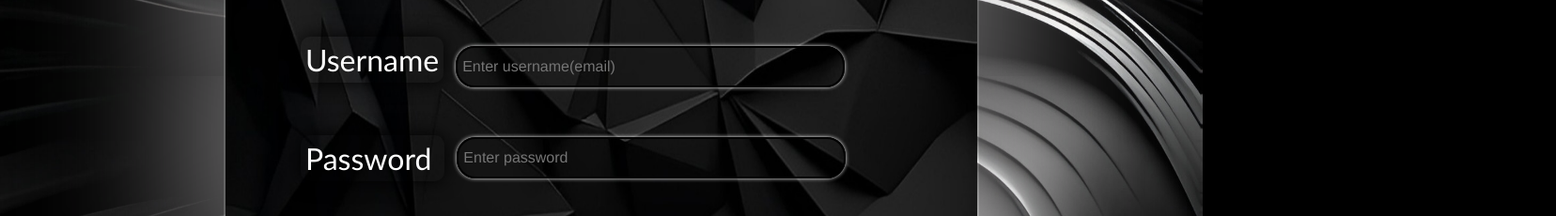
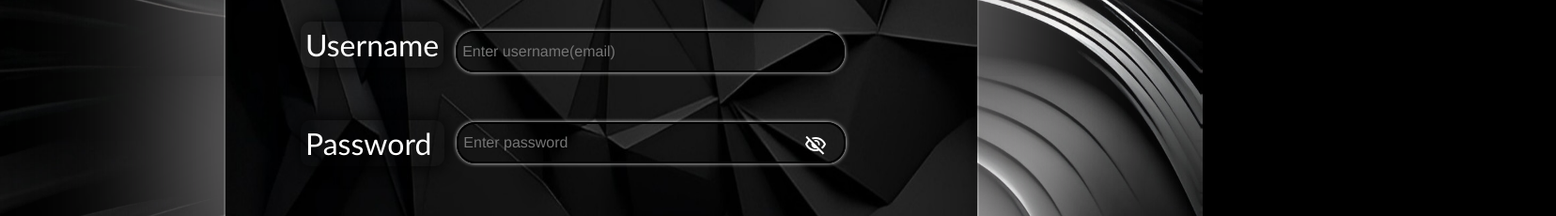
Before and after one commit to J4nilson/HiTech-Login, a plain HTML site: page index.html in a window 1280 px wide. Shown: the part 428-658 px from the top of the page at 94% size, 1656 px wide, since content can reach past the window. Drawn offline with nearby package versions, Linux system fonts and the light colour scheme.

Commit message:
update again the files styles and my index.html
i add new comands for example one new function tehis name is troca

```diff
--- a/first.css
+++ b/first.css
@@ -49,7 +49,6 @@ div#capa {
     position: relative;
     top: 50%;
     left: 50%;
-    transform: translate(-50%, -50%);
     height: 600px;
     min-height: 90vh;
     min-width: 290px;
@@ -59,6 +58,7 @@ div#capa {
     border: 2px solid rgba(255, 255, 255, 0.393);
     box-shadow: 0 0 200px rgb(36, 36, 36);
     animation: rodas 4s infinite; /* Aplica a animação definida acima */
+    transform: translate(-50%, -50%);
 }
 
 div#capa img{
@@ -95,12 +95,12 @@ input.pre{
     height: 30px;
     position: relative;
     left:50%;
-    transform: translate(-50%);
     box-shadow: 0px 0px 4px white;
     color:var(--cor_letra);
     font-family: 'Franklin Gothic Medium', 'Arial Narrow', Arial, sans-serif;
     font-size: 1em;
     padding: 5px;
+    transform: translate(-50%);
 
 
 }
@@ -124,7 +124,6 @@ input#ienvia{
     position: relative;
     top: 25vh;
     left: 50%;
-    transform: translate(-50%,-50%);
     min-width:60%;
     max-width: 15vw;
     border-radius: 20px;
@@ -135,6 +134,7 @@ input#ienvia{
     text-align: center;
     font-size: 1.5em;
     font-family:'Franklin Gothic Medium', 'Arial Narrow', Arial, sans-serif;
+    transform: translate(-50%,-50%);
 }
 input#limpa{
     position: relative;
@@ -172,7 +172,28 @@ div#email_2{
     left: 2%;
     margin-right: 1%;
 }
+div#chave{
+    color: white;
+    position: relative;
+    left:80%;
+    top: 12vh;
 
+}
+i#chave_2{
+    display: none;
+}
+i#chave_3{
+    display: inline;
+
+}
+input[type="password"] {
+    -webkit-appearance: none; /* Remove aparência padrão em Webkit (Chrome, Safari) */
+    -moz-appearance: none;    /* Remove aparência padrão em Firefox */
+    appearance: none;         /* Remove aparência padrão em browsers suportados */
+}
+input[type="password"]::-ms-reveal {
+    display: none;
+}
 
 
 
--- a/index.html
+++ b/index.html
@@ -22,6 +22,10 @@
                 <div id="codigo" class="logar">
                     <label for="isenha" id="password">Password</label>
                     <input type="password" id="isenha" class="pre" minlength="8" maxlength="15" required autocomplete="new-password" placeholder="Enter password">
+                    <div id="chave">
+                        <a href="#"><i class="material-symbols-outlined" id="chave_2" onclick="troca()">Visibility</i></a>
+                        <a href="#"><i class="material-symbols-outlined" id="chave_3" onclick="troca()">Visibility_off</i></a>
+                    </div>
                 </div>
                 <div id="cont">
                     <input type="submit" name="envia" id="ienvia" value="Login">
@@ -37,6 +41,18 @@
                 capa.style.height=600
             }
         }
+        function troca(){
+            if(chave_2.style.display=="inline"){
+                chave_2.style.display="none"
+                chave_3.style.display="inline"
+                isenha.type="password"
+            }
+            else{
+                chave_3.style.display="none"
+                chave_2.style.display="inline"
+                isenha.type="text"
+            }
+        }
     </script>
 </body>
 </html>
--- a/other_divice.css
+++ b/other_divice.css
@@ -23,6 +23,11 @@
         margin-left: 4px;
 
     }
+    div#chave{
+        position: relative;
+        left: 85%;
+        top:12vh;
+    }
 }
 @media screen and (min-width:1066px){
     *{
@@ -38,7 +43,7 @@
     }
     div#capa{
         min-width: 600px;
-        min-height: 90vh;
+        min-height: 94vh;
         max-height: 900px;
         max-width: 800px;
 
@@ -135,6 +140,13 @@
         color:white;
         font-family: 'Franklin Gothic Medium', 'Arial Narrow', Arial, sans-serif;
     }
+    div#chave{
+        display: block;
+        position: relative;
+        left:77%;
+        top: 12vh;
+        z-index: 1;
+    }
 
 
 
```
